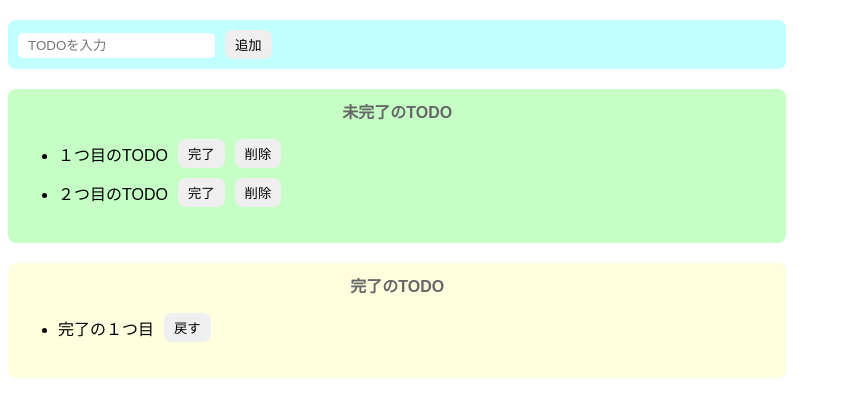
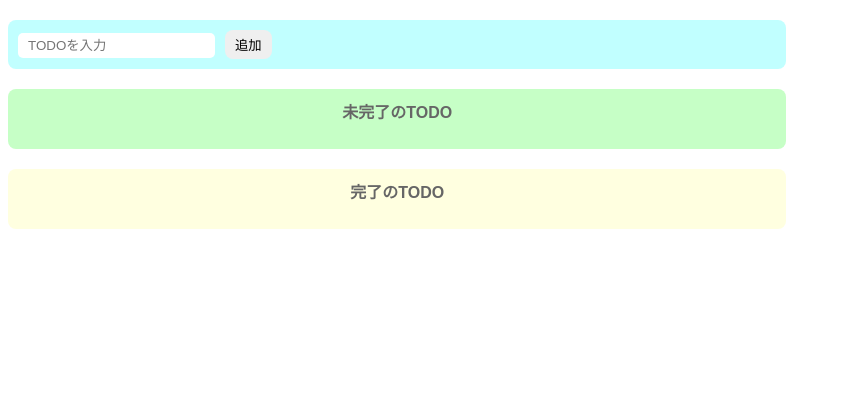
Before and after one commit to tetsguya-hashi/udemy-react-todoList, a React (Create React App) app: page / in a window 1280 px wide. Shown: the top 416 px of the page, without its empty margins (0-841 px from the left). Built offline with nearby package versions, Linux system fonts and the light colour scheme.

Commit message:
react-todo-list complete

```diff
--- a/src/App.jsx
+++ b/src/App.jsx
@@ -5,12 +5,9 @@ export const App = () => {
   //input.valueの初期値を設定
   const [todoText, setTodoText] = useState("");
   //未完了のtodoリストをuseState初期化,todoへ一つずつ渡す準備
-  const [incompleteTodos, setIncompleteTodos] = useState([
-    "１つ目のTODO",
-    "２つ目のTODO"
-  ]);
+  const [incompleteTodos, setIncompleteTodos] = useState([]);
   //完了のtodoリストをuseStateで初期化
-  const [completeTodos, setCompleteTodos] = useState(["完了の１つ目"]);
+  const [completeTodos, setCompleteTodos] = useState([]);
   //inputの変更を検知し、アロー関数内で(event.target.value)で変更された内容をとってきて、
   //inputのvalueをsetTodoTextで書き換える
   const onChangeTodoText = (event) => setTodoText(event.target.value);
@@ -42,6 +39,17 @@ export const App = () => {
     setIncompleteTodos(newIncompleteTodos);
     setCompleteTodos(newCompleteTodos);
   };
+
+  const onClickReturn = (completeIndex) => {
+    const returnCompleteTodos = [...completeTodos];
+    returnCompleteTodos.splice(completeIndex, 1);
+    const returnIncompleteTodos = [
+      ...incompleteTodos,
+      completeTodos[completeIndex]
+    ];
+    setIncompleteTodos(returnIncompleteTodos);
+    setCompleteTodos(returnCompleteTodos);
+  };
   return (
     <>
       <div className="input-area">
@@ -71,11 +79,13 @@ export const App = () => {
       <div className="complete-area">
         <p className="title">完了のTODO</p>
         <ul>
-          {completeTodos.map((todo) => {
+          {completeTodos.map((todo, completeIndex) => {
             return (
               <div key={todo} className="list-row">
                 <li>{todo}</li>
-                <button>戻す</button>
+                <button onClick={() => onClickReturn(completeIndex)}>
+                  戻す
+                </button>
               </div>
             );
           })}
```
